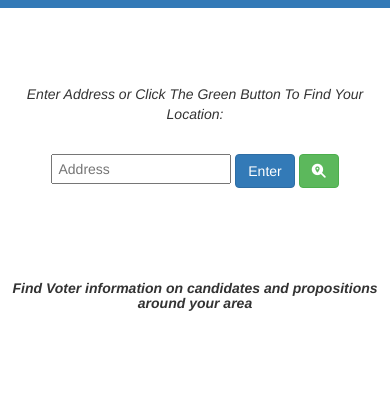
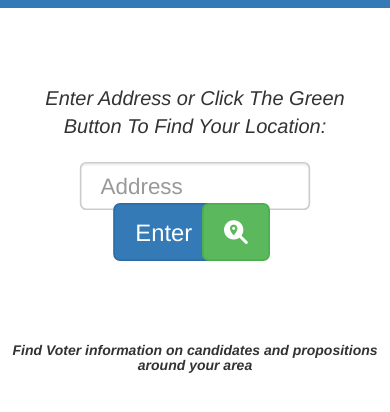
Before and after one commit to carloscodes/election-app, a plain HTML site: page index.html in a window 390 px wide. Shown: the part 64-476 px from the top of the page. Drawn offline with nearby package versions, Linux system fonts and the light colour scheme; some packages are replaced by stand-ins of ours.

Commit message:
styled/mobile friendlier

```diff
--- a/index.html
+++ b/index.html
@@ -44,7 +44,7 @@
       <h1 style="padding-left: 2%;">
         InformU.S <i class="fas fa-flag-usa"></i>
         <div
-          style="font-size: 30px; float: right; list-style-type: none; padding-right: 2%; display: inline;"
+          style="font-size: 30px; float: right; list-style-type: none; padding-right: 2%;"
         >
           <a id="out" href="about.html">
             About
@@ -55,12 +55,18 @@
     <div class="container">
       <br />
       <div class="centerInput">
-        <p style="padding-top: 10%; font-style: italic">
+        <p style="font-size: 20px; padding-top: 10%; font-style: italic">
           Enter Address or Click The Green Button To Find Your Location:
         </p>
         <br />
         <div class="searchField">
-          <input placeholder=" Address" type="text" id="address" />
+          <input
+            placeholder="Address"
+            type="text"
+            class="form-control"
+            id="address"
+          />
+        </div>
         <button
           id="vals"
           type="button"
@@ -69,6 +75,7 @@
         >
           Enter
         </button>
+
         <button
           id="geolo"
           type="button"
@@ -77,7 +84,7 @@
         >
           <i class="fas fa-search-location"></i>
         </button>
-        </div>
+        <!--</div> -->
 
         <ul id="results"></ul>
         <br />
--- a/main.css
+++ b/main.css
@@ -4,12 +4,26 @@ body {
 }
 
 #address {
-  width: 50%;
+  width: 40%;
   height: 30px;
+  display: inline-block;
+  transform: scale(1.6);
+}
+
+#vals {
+  margin-top: 4%;
+  margin-right: 5%;
+  transform: scale(1.7);
+}
+
+#geolo {
+  margin-top: 4%;
+  transform: scale(1.7);
 }
 
 #results {
   padding-top: 4%;
+  text-align: center;
 }
 
 .centerInput {
--- a/main.js
+++ b/main.js
@@ -73,7 +73,7 @@ function renderResults(response) {
             party: `${data.candidates[i].party}`,
             site: `${data.candidates[i].candidateUrl}`
           };
-          toDisplay += `<div style="float: left; padding-right: 10px; padding-bottom: 30px; width: 30%;"><li>Name: ${
+          toDisplay += `<div style="float: left;padding-right: 5px; padding-bottom: 30px;  width: 30%;"><li style="list-style-type: none">Name: ${
             person.name
           } <br/> Party: ${person.party} <br/> Website: <a href="${
             person.site
@@ -82,7 +82,7 @@ function renderResults(response) {
         j++;
       }
     });
-    c.innerHTML = `<h2>Candidates</h2>
+    c.innerHTML = `<h2>Representatives/Candidates</h2>
       <hr />
       <ol> ${toDisplay} </ol>`;
   }
```
Lines whose indentation alone changed are shown as unchanged.
